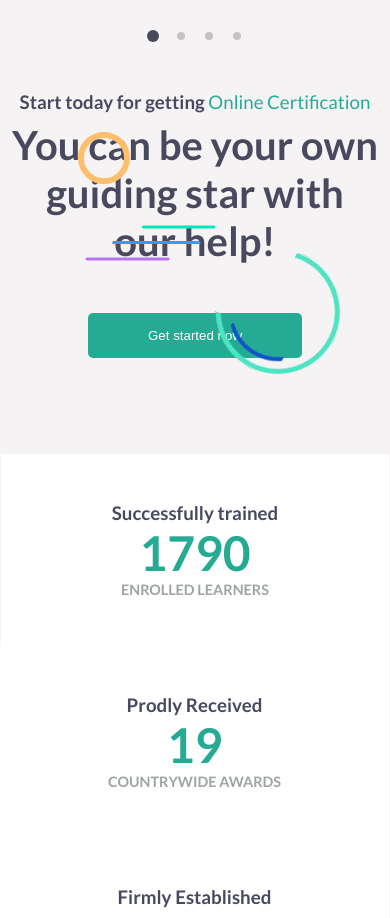
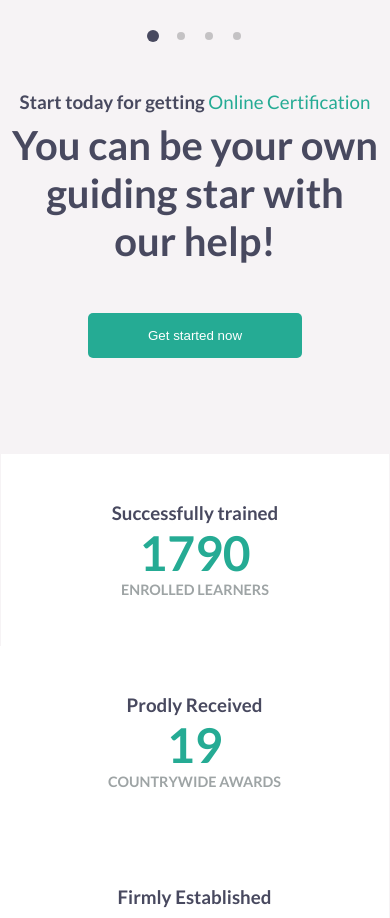
Before and after one commit to GianlucaBenassi/proj-html-vuejs, a Vue app: page / in a window 390 px wide. Shown: the part 5420-6338 px from the top of the page. Built offline with nearby package versions, Linux system fonts and the light colour scheme.

Commit message:
TopLearners responsive

```diff
--- a/src/components/sections/TopLearners.vue
+++ b/src/components/sections/TopLearners.vue
@@ -19,9 +19,9 @@
                 <h2 class="mt-2 mb-5 big-title">You can be your own guiding star with our help!</h2>
                 <button class="btn-green">Get started now</button>
 
-                <img src="../../assets/img/maxcoach-shape-01.png" alt="shape 01" class="shape sh-01">
-                <img src="../../assets/img/maxcoach-shape-02.png" alt="shape 02" class="shape sh-02">
-                <div class="circle-shape koromiko shape"></div>
+                <img src="../../assets/img/maxcoach-shape-01.png" alt="shape 01" class="d-none d-md-block shape sh-01">
+                <img src="../../assets/img/maxcoach-shape-02.png" alt="shape 02" class="d-none d-md-block shape sh-02">
+                <div class="d-none d-md-block circle-shape koromiko shape"></div>
             </div>
 
         </div>
@@ -64,7 +64,7 @@ h3 span {
         }
 
         &.circle-shape {
-            top: 15%;
+            top: -20px;
             left: 18%;
         }
     }
```
